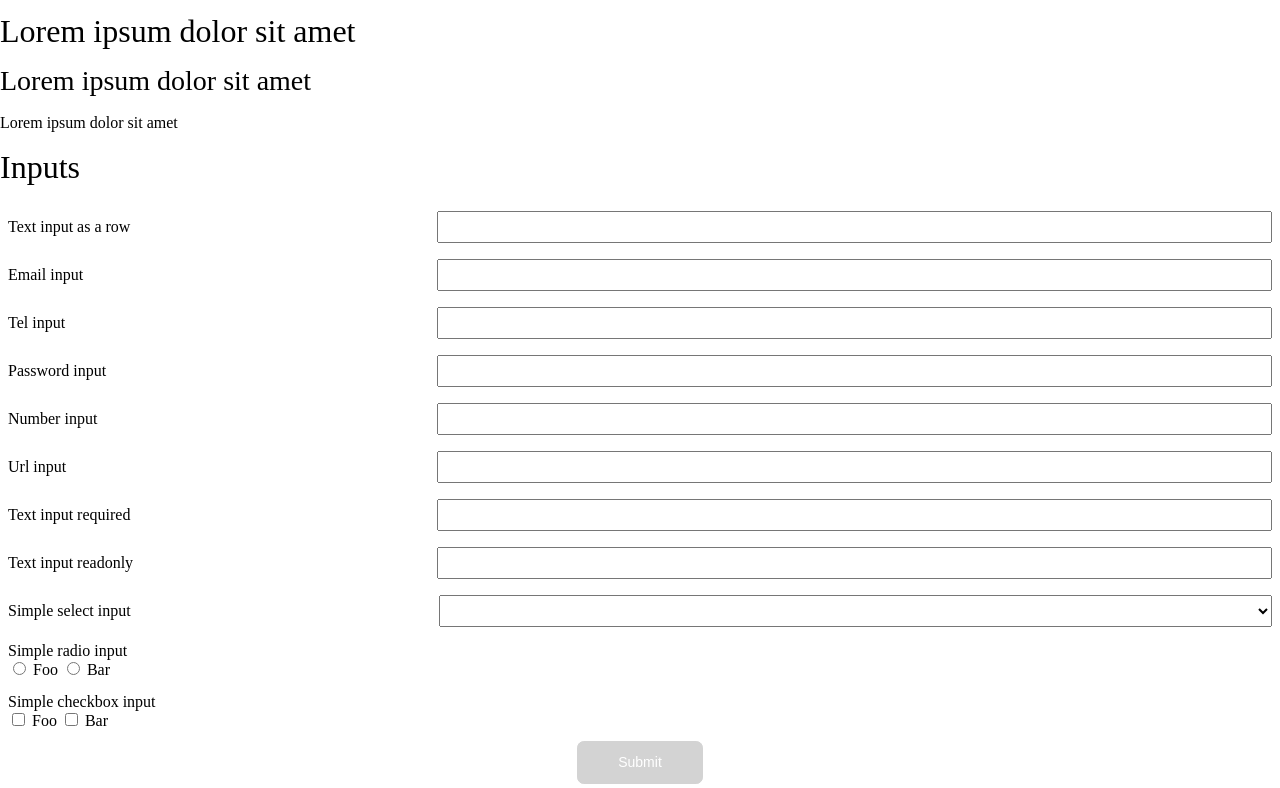
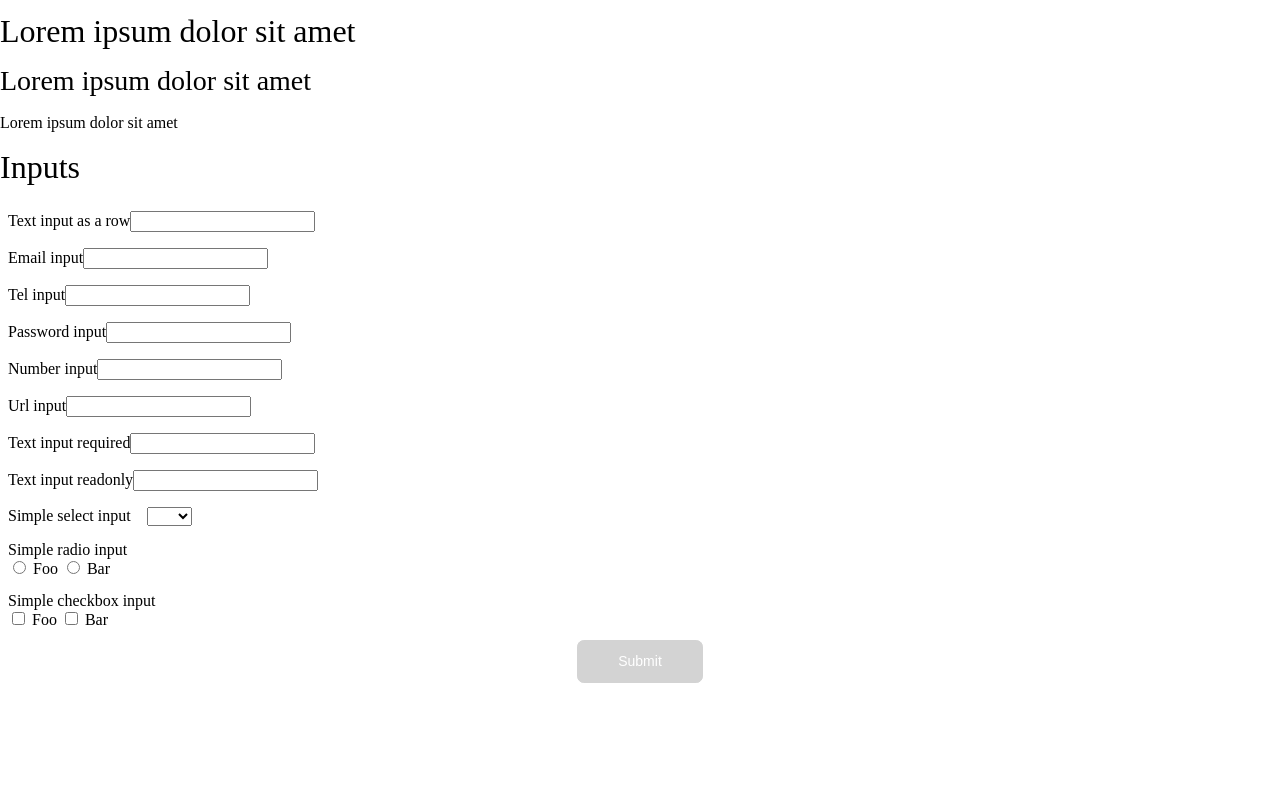
Before and after one commit to deozza/atomnuxt, a Nuxt app: page / in a window 1280 px wide. Shown: the part 713-1501 px from the top of the page. After the commit the page ends 1400 px from the top, so only its background shows below. Built offline with nearby package versions, Linux system fonts and the light colour scheme.

Commit message:
removed unnecessary properties in interfaces

```diff
--- a/pages/index.vue
+++ b/pages/index.vue
@@ -36,17 +36,17 @@
     <section>
       <BaseHeader html-type="h2">Inputs</BaseHeader>
       <BaseForm submit-text="Submit" submit-alignement="center">
-          <BaseTextInput name="Text input as a row" id="text-row" input-orientation="row">Text input as a row</BaseTextInput>
-          <BaseTextInput name="Email input" id="email" input-orientation="row" html-type="email">Email input</BaseTextInput>
-          <BaseTextInput name="Tel input" id="tel" input-orientation="row" html-type="tel">Tel input</BaseTextInput>
-          <BaseTextInput name="Password input" id="password" input-orientation="row" html-type="password">Password input</BaseTextInput>
-          <BaseTextInput name="Number input" id="number" input-orientation="row" html-type="number">Number input</BaseTextInput>
-          <BaseTextInput name="Url input" id="url" input-orientation="row" html-type="url">Url input</BaseTextInput>
-          <BaseTextInput name="Required text input" id="text-required" input-orientation="row" html-type="text" :required="true">Text input required</BaseTextInput>
-          <BaseTextInput name="Readonly input" id="text-readonly" input-orientation="row" html-type="text" :readonly="true">Text input readonly</BaseTextInput>
-          <BaseSelectInput name="Select" id="select" input-orientation="row" :items="itemsForSelectInput">Simple select input</BaseSelectInput>
-          <BaseSelectInput name="Radio" id="radio" input-orientation="row" :items="itemsForSelectInput" html-type="radio">Simple radio input</BaseSelectInput>
-          <BaseSelectInput name="Checkbox" id="checkbox" input-orientation="row" :items="itemsForSelectInput" html-type="checkbox">Simple checkbox input</BaseSelectInput>
+          <BaseTextInput name="Text input as a row" id="text-row"      html-type="text">Text input as a row</BaseTextInput>
+          <BaseTextInput name="Email input"         id="email"         html-type="email">Email input</BaseTextInput>
+          <BaseTextInput name="Tel input"           id="tel"           html-type="tel">Tel input</BaseTextInput>
+          <BaseTextInput name="Password input"      id="password"      html-type="password">Password input</BaseTextInput>
+          <BaseTextInput name="Number input"        id="number"        html-type="number">Number input</BaseTextInput>
+          <BaseTextInput name="Url input"           id="url"           html-type="url">Url input</BaseTextInput>
+          <BaseTextInput name="Required text input" id="text-required" html-type="text" :required="true">Text input required</BaseTextInput>
+          <BaseTextInput name="Readonly input"      id="text-readonly" html-type="text" :readonly="true">Text input readonly</BaseTextInput>
+          <BaseSelectInput name="Select"            id="select"        html-type="select"   :items="itemsForSelectInput">Simple select input</BaseSelectInput>
+          <BaseSelectInput name="Radio"             id="radio"         html-type="radio"    :items="itemsForSelectInput">Simple radio input</BaseSelectInput>
+          <BaseSelectInput name="Checkbox"          id="checkbox"      html-type="checkbox" :items="itemsForSelectInput">Simple checkbox input</BaseSelectInput>
       </BaseForm>
     </section>
   </div>
```
Also changed, not shown: components/Atoms/Inputs/BaseInputInterface.ts (+5 -6 lines).
